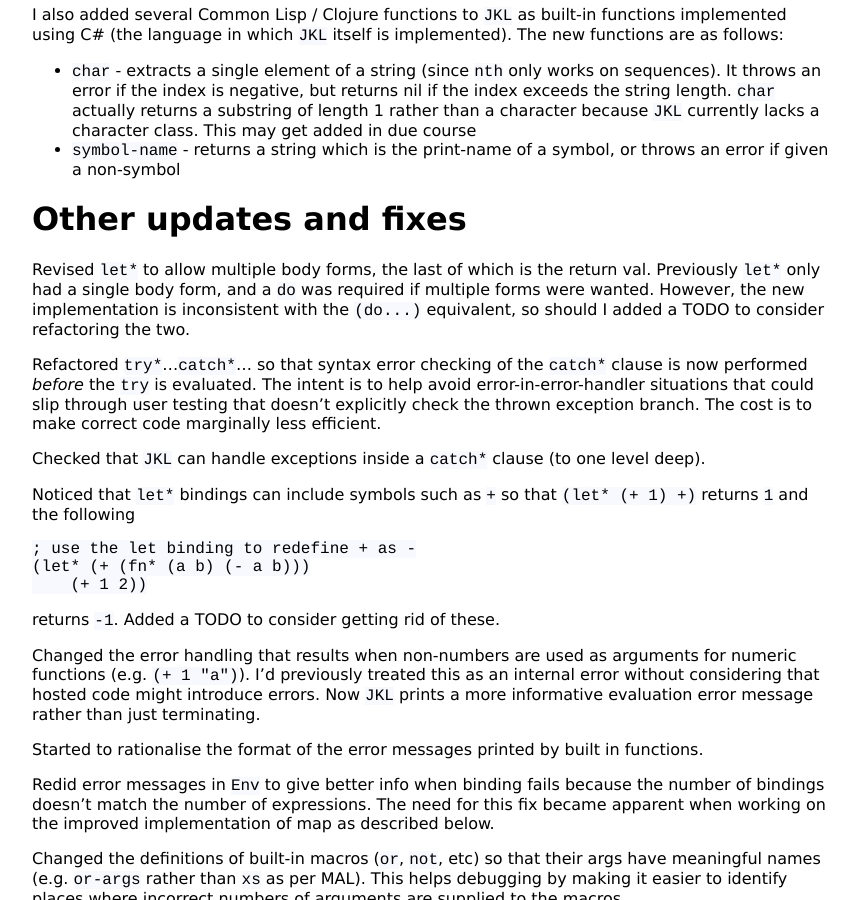
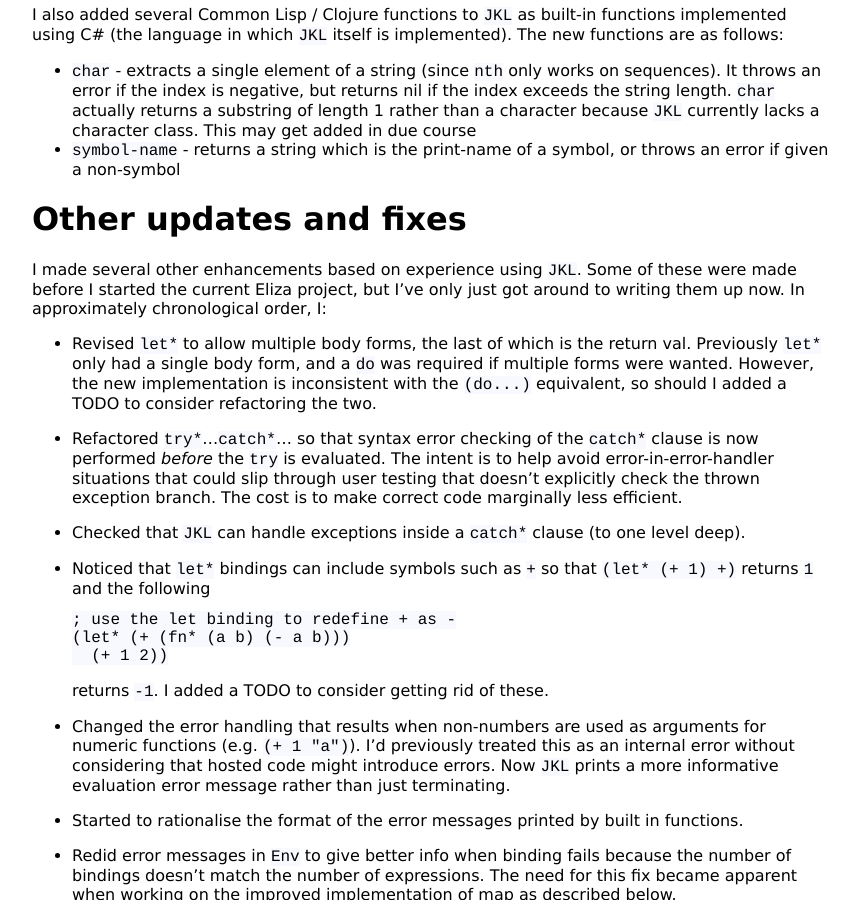
Before and after one commit to KineticLensman/KineticLensman.github.io, a Jekyll site: the page built from _posts/2020-04-03-Journey-continues.md, in a window 1280 px wide and 900 px high, scrolled down 1860 px. Shown: the whole window, without its empty margins (208-1066 px from the left). Built offline with Jekyll 4.4.1, drawn with Linux system fonts in a browser that asks for light colours.

Commit message:
added bullets to 'other updates' section

````diff
--- a/_posts/2020-04-03-Journey-continues.md
+++ b/_posts/2020-04-03-Journey-continues.md
@@ -72,24 +72,26 @@
 
 # Other updates and fixes
 
-Revised `let*` to allow multiple body forms, the last of which is the return val. Previously `let*` only had a single body form, and a `do` was required if multiple forms were wanted. However, the new implementation is inconsistent with the `(do...)` equivalent, so should I added a TODO to consider refactoring the two.
+I made several other enhancements based on experience using `JKL`. Some of these were made before I started the current Eliza project, but I've only just got around to writing them up now. In approximately chronological order, I:
 
-Refactored `try*`...`catch*`... so that syntax error checking of the `catch*` clause is now performed *before* the `try` is evaluated. The intent is to help avoid error-in-error-handler situations that could slip through user testing that doesn't explicitly check the thrown exception branch. The cost is to make correct code marginally less efficient.
+* Revised `let*` to allow multiple body forms, the last of which is the return val. Previously `let*` only had a single body form, and a `do` was required if multiple forms were wanted. However, the new implementation is inconsistent with the `(do...)` equivalent, so should I added a TODO to consider refactoring the two.
 
-Checked that `JKL` can handle exceptions inside a `catch*` clause (to one level deep).
+* Refactored `try*`...`catch*`... so that syntax error checking of the `catch*` clause is now performed *before* the `try` is evaluated. The intent is to help avoid error-in-error-handler situations that could slip through user testing that doesn't explicitly check the thrown exception branch. The cost is to make correct code marginally less efficient.
 
-Noticed that `let*` bindings can include symbols such as `+` so that `(let* (+ 1) +)` returns `1` and the following
+* Checked that `JKL` can handle exceptions inside a `catch*` clause (to one level deep).
+
+* Noticed that `let*` bindings can include symbols such as `+` so that `(let* (+ 1) +)` returns `1` and the following
 ```
 ; use the let binding to redefine + as -
 (let* (+ (fn* (a b) (- a b)))
     (+ 1 2))
 ```
-returns `-1`. Added a TODO to consider getting rid of these.
+returns `-1`. I added a TODO to consider getting rid of these.
 
-Changed the error handling that results when non-numbers are used as arguments for numeric functions (e.g. `(+ 1 "a")`). I'd previously treated this as an internal error without considering that hosted code might introduce errors. Now `JKL` prints a more informative evaluation error message rather than just terminating.
+* Changed the error handling that results when non-numbers are used as arguments for numeric functions (e.g. `(+ 1 "a")`). I'd previously treated this as an internal error without considering that hosted code might introduce errors. Now `JKL` prints a more informative evaluation error message rather than just terminating.
 
-Started to rationalise the format of the error messages printed by built in functions.
+* Started to rationalise the format of the error messages printed by built in functions.
 
-Redid error messages in `Env` to give better info when binding fails because the number of bindings doesn't match the number of expressions. The need for this fix became apparent when working on the improved implementation of map as described below.
+* Redid error messages in `Env` to give better info when binding fails because the number of bindings doesn't match the number of expressions. The need for this fix became apparent when working on the improved implementation of map as described below.
 
-Changed the definitions of built-in macros (`or`, `not`, etc) so that their args have meaningful names (e.g. `or-args` rather than `xs` as per MAL). This helps debugging by making it easier to identify places where incorrect numbers of arguments are supplied to the macros.
+* Changed the definitions of built-in macros (`or`, `not`, etc) so that their args have meaningful names (e.g. `or-args` rather than `xs` as per MAL). This helps debugging by making it easier to identify places where incorrect numbers of arguments are supplied to the macros.
````
